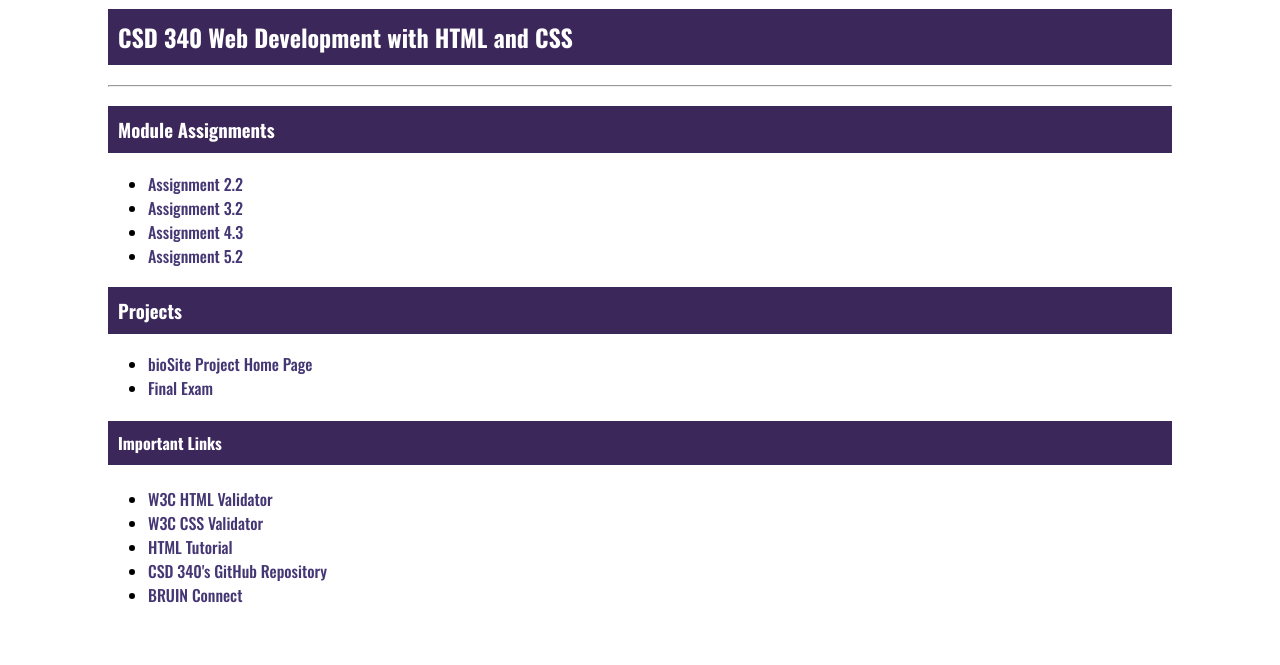
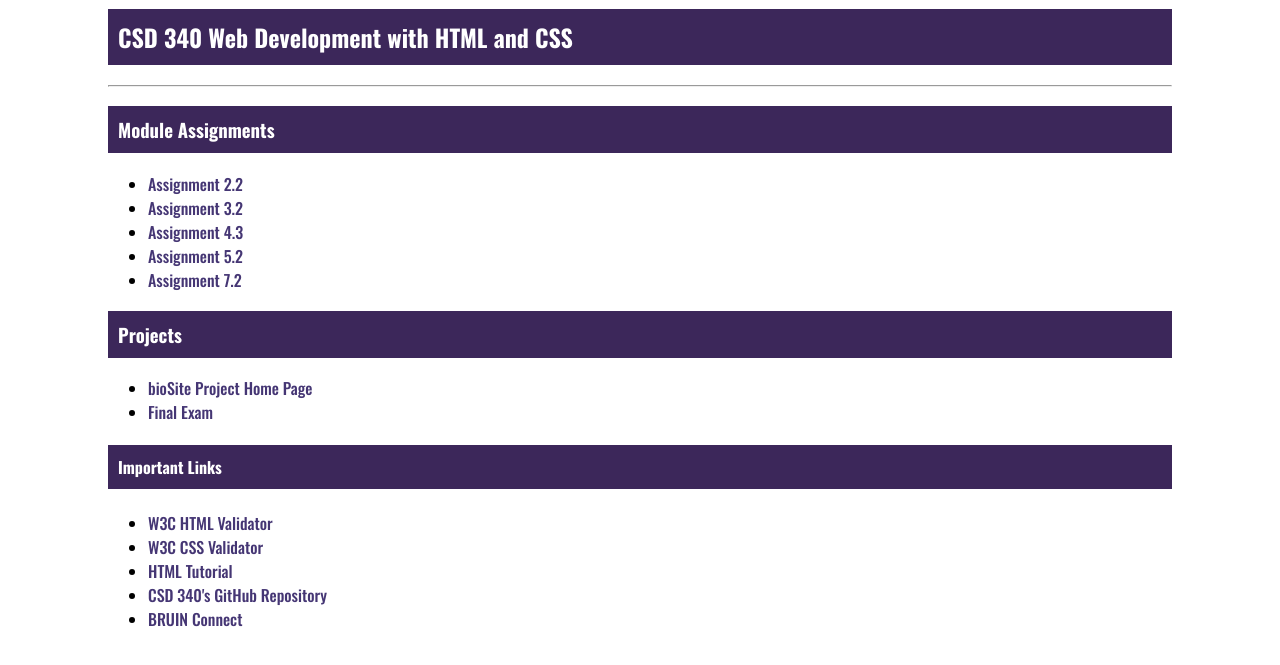
Before and after one commit to kaklein/csd-340, a plain HTML site: page index.html in a window 1280 px wide. Shown: the part 129-794 px from the top of the page. Drawn offline with nearby package versions, Linux system fonts and the light colour scheme; a web font is replaced by a local one.

Commit message:
added link to assignment 7.2

```diff
--- a/index.html
+++ b/index.html
@@ -22,6 +22,7 @@
             <li><a href="module-3/assignment-3.2/klein_EX2.html">Assignment 3.2</a></li>
             <li><a href="module-4/assignment-4.3/klein_EX3.html">Assignment 4.3</a></li>
             <li><a href="module-5/assignment-5.2/klein_EX4.html">Assignment 5.2</a></li>
+            <li><a href="module-7/assignment-7.2/klein_EX5.html">Assignment 7.2</a></li>
         </ul>
 
         <h3>Projects</h3>
```
